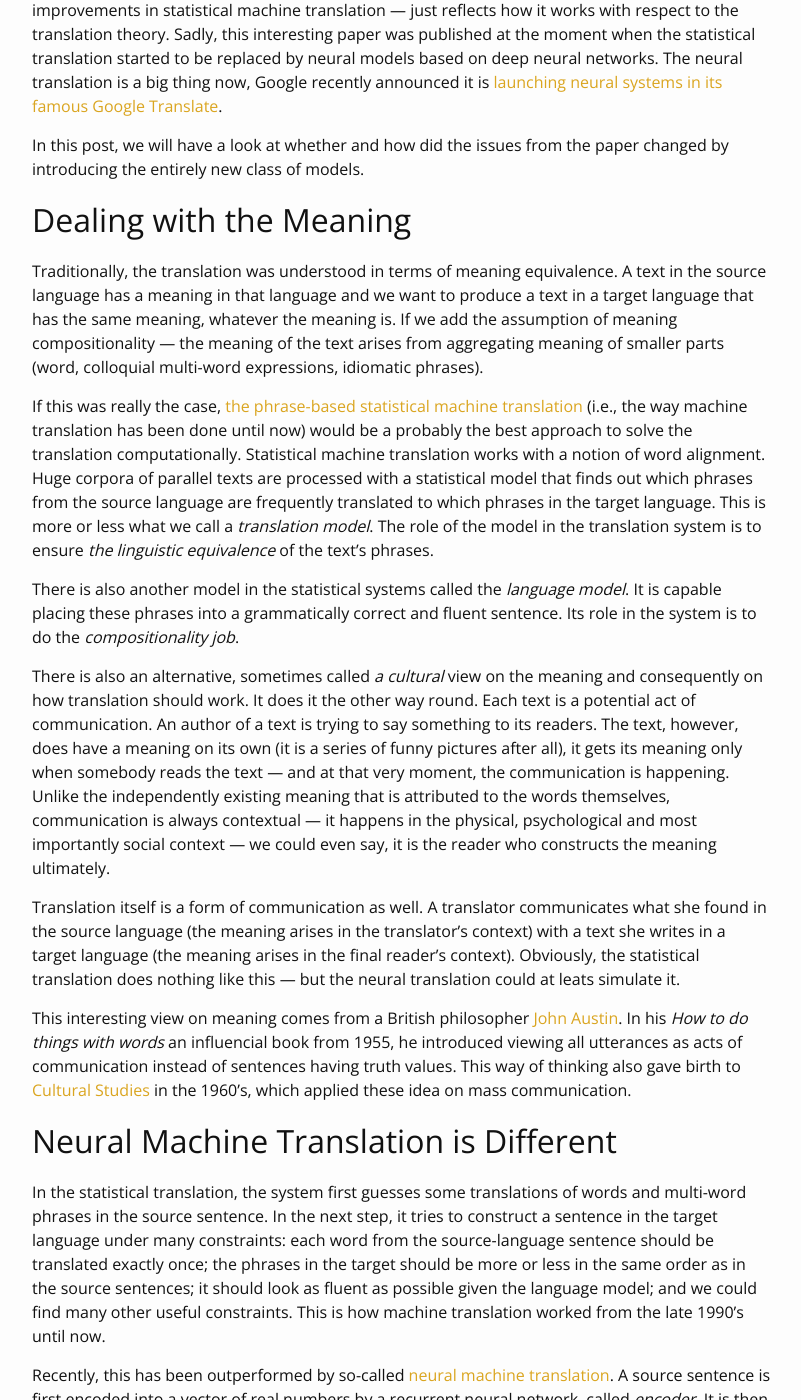
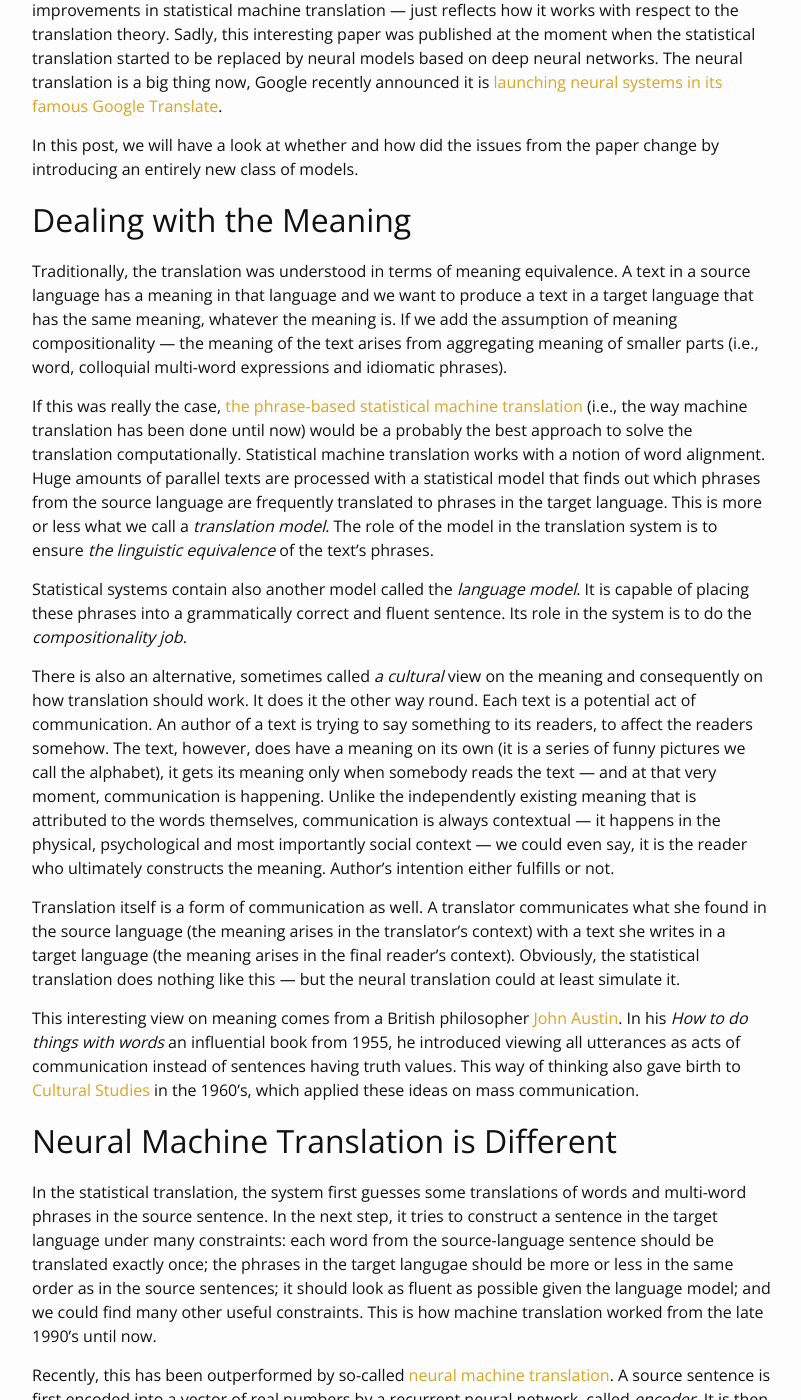
Before and after one commit to jlibovicky/jlibovicky.github.io, a Jekyll site: the page built from _posts/2016-11-26-What-is-NMT-capable-of.md, in a window 1280 px wide and 1400 px high, scrolled down 443 px. Shown: the whole window, without its empty margins (238-1039 px from the left). Built offline with Jekyll 4.4.1, drawn with Linux system fonts in a browser that asks for light colours; some web fonts are replaced; comment, search, counter and statistics services are not loaded; some of the changed text lies outside the part shown.

Commit message:
last changes before publishing

```diff
--- a/_posts/2016-11-26-What-is-NMT-capable-of.md
+++ b/_posts/2016-11-26-What-is-NMT-capable-of.md
@@ -17,56 +17,57 @@ in its famous Google
 Translate](https://research.googleblog.com/2016/09/a-neural-network-for-machine.html).
 
 In this post, we will have a look at whether and how did the issues from the
-paper changed by introducing the entirely new class of models.
+paper change by introducing an entirely new class of models.
 
 ## Dealing with the Meaning
 
 Traditionally, the translation was understood in terms of meaning equivalence.
-A text in the source language has a meaning in that language and we want to
+A text in a source language has a meaning in that language and we want to
 produce a text in a target language that has the same meaning, whatever the
 meaning is. If we add the assumption of meaning compositionality — the meaning
-of the text arises from aggregating meaning of smaller parts (word, colloquial
-multi-word expressions, idiomatic phrases).
+of the text arises from aggregating meaning of smaller parts (i.e., word,
+colloquial multi-word expressions and idiomatic phrases).
 
 If this was really the case, [the phrase-based statistical machine
 translation](https://en.wikipedia.org/wiki/Statistical_machine_translation)
 (i.e., the way machine translation has been done until now) would be a probably
 the best approach to solve the translation computationally.  Statistical
-machine translation works with a notion of word alignment. Huge corpora of
+machine translation works with a notion of word alignment. Huge amounts of
 parallel texts are processed with a statistical model that finds out which
-phrases from the source language are frequently translated to which phrases in
-the target language. This is more or less what we call a _translation model_.
-The role of the model in the translation system is to ensure _the linguistic
+phrases from the source language are frequently translated to phrases in the
+target language. This is more or less what we call a _translation model_.  The
+role of the model in the translation system is to ensure _the linguistic
 equivalence_ of the text's phrases.
 
-There is also another model in the statistical systems called the _language
-model_. It is capable placing these phrases into a grammatically correct and
-fluent sentence. Its role in the system is to do the _compositionality job_.
+Statistical systems contain also another model called the _language model_. It
+is capable of placing these phrases into a grammatically correct and fluent
+sentence. Its role in the system is to do the _compositionality job_.
 
 There is also an alternative, sometimes called _a cultural_ view on the meaning
 and consequently on how translation should work. It does it the other way
-round. Each text is a potential act of communication.  An author of a text is
-trying to say something to its readers. The text, however, does have a meaning
-on its own (it is a series of funny pictures after all), it gets its meaning
-only when somebody reads the text — and at that very moment, the communication
-is happening. Unlike the independently existing meaning that is attributed to
-the words themselves, communication is always contextual — it happens in the
-physical, psychological and most importantly social context — we could even
-say, it is the reader who constructs the meaning ultimately.
+round. Each text is a potential act of communication. An author of a text is
+trying to say something to its readers, to affect the readers somehow. The
+text, however, does have a meaning on its own (it is a series of funny pictures
+we call the alphabet), it gets its meaning only when somebody reads the text —
+and at that very moment, communication is happening. Unlike the independently
+existing meaning that is attributed to the words themselves, communication is
+always contextual — it happens in the physical, psychological and most
+importantly social context — we could even say, it is the reader who ultimately
+constructs the meaning. Author's intention either fulfills or not.
 
 Translation itself is a form of communication as well. A translator
 communicates what she found in the source language (the meaning arises in the
 translator's context) with a text she writes in a target language (the meaning
 arises in the final reader's context). Obviously, the statistical translation
-does nothing like this — but the neural translation could at leats simulate it.
+does nothing like this — but the neural translation could at least simulate it.
 
 This interesting view on meaning comes from a British philosopher [John
-Austin](https://en.wikipedia.org/wiki/J._L._Austin). In his _How to do
-things with words_ an influencial book from 1955, he introduced viewing all
-utterances as acts of communication instead of sentences having truth values.
-This way of thinking also gave birth to [Cultural
+Austin](https://en.wikipedia.org/wiki/J._L._Austin). In his _How to do things
+with words_ an influential book from 1955, he introduced viewing all utterances
+as acts of communication instead of sentences having truth values.  This way of
+thinking also gave birth to [Cultural
 Studies](https://en.wikipedia.org/wiki/Cultural_studies) in the 1960's, which
-applied these idea on mass communication.
+applied these ideas on mass communication.
 
 ## Neural Machine Translation is Different
 
@@ -74,61 +75,63 @@ In the statistical translation, the system first guesses some translations of
 words and multi-word phrases in the source sentence. In the next step, it tries
 to construct a sentence in the target language under many constraints: each
 word from the source-language sentence should be translated exactly once; the
-phrases in the target should be more or less in the same order as in the source
-sentences; it should look as fluent as possible given the language model; and
-we could find many other useful constraints. This is how machine translation
-worked from the late 1990's until now.
+phrases in the target langugae should be more or less in the same order as in
+the source sentences; it should look as fluent as possible given the language
+model; and we could find many other useful constraints. This is how machine
+translation worked from the late 1990's until now.
 
 Recently, this has been outperformed by so-called [neural machine
-translation](https://en.wikipedia.org/wiki/Neural_machine_translation). A
+translation](https://en.wikipedia.org/wiki/Neural_machine_translation).  A
 source sentence is first encoded into a vector of real numbers by a recurrent
 neural network, called _encoder_. It is then used by another recurrent neural
 network, a _decoder_ that generates the sentence in the target language. You
 can imagine it as one machine that consumes the words of the input sentence and
-every time it gets a word, it changes its inner state (a vector of real
+every time it receives a word, it changes its inner state (a vector of real
 numbers). When this is finished, we take this vector and put it into another
 machine that outputs words and every time it outputs a word, it changes its
-inner state. (In practice, it is more complicate, so called beam search is
+inner state. (In practice, it is more complicated, so called beam search is
 used, which we can imagine like running several of these machines in parallel
 and always keeping few best incomplete hypotheses and compare them at the end.)
 More advanced models are also capable to look how the encoder network
 represented the input words and using so called _attention-mechanism_ — it can
 focus only on some parts of the input sentence.
 
-While thinking about the neural systems, we can entirely get rid of the notion
-of linguistic equivalence and compositionality. The message of the input
+![Neural translation animation](/assets/nmt.gif)
+
+While thinking about the neural systems, we can get rid of the notion of
+linguistic equivalence and compositionality entirely. The message of the input
 sentences is encoded into a numerical representation which is then used to
 generate a sentence in target language.
 
-In the previous section, I said that the meaning arises not only the sentence
-itself, but also the context in which it is received. A neural model can take
-it into consideration much easier than the statistical models.  There exist
-methods that are able to embed a whole text into a real-valued vector (they are
-used e.g., for similarity search or sentiment analysis). By adding this vector
-on the input of the network, the translation system can get aware of the
-linguistic context of the text, from which it can get very get notion of the
-social context. Social groups have their special ways of communication (so
+In the previous section, I said that the meaning arises from not only the
+sentence itself, but also the context in which it is received. A neural model
+can take it into consideration much more easily than the statistical models.
+There exist methods that are able to embed a whole text into a real-valued
+vector (they are used e.g., for similarity search or sentiment analysis). By
+adding this vector on the input of the network, the translation system can get
+aware of the linguistic context of the text, from which it can get notion of
+the social context. Social groups have their special ways of communication (so
 called sociolects), different language is used in different situations. If
 there is enough training data, the neural models are certainly able to
 distinguish the contexts just by observing the texts which reflect the contexts
-as a side effect. In statistical machine translation, it was done so-called
-domain adaptation, there must have a separate system for each of the domains
-(e.g., that you are translation sports news or a text for medical
+as a side effect. In statistical machine translation, it was done by so-called
+domain adaptation, there must have been a separate system for each of the
+domains (e.g., that you are translation sports news or a text for medical
 professionals).
 
 ## What is next?
 
 The neural machine translation is a very young method and therefore there is
 still a huge room for improvement. Similarly to the previous paradigm, people
-come with more and more tricks, how to train the model better, find new ways
-how to represent the input. Researcher in machine translation are very
-competitive, there is an annual competition on [Workshop on Machine
+come with more and more tricks, how to train the model better and find new ways
+how to represent the input. Researchers in machine translation are very
+competitive, there is a competition on [Workshop on Machine
 Translation](http://www.statmt.org/wmt16/) where the researches introduce their
 new cool tricks every year.
 
 Cross-lingual techniques also seem very promising. Google recently published a
 [paper on cross-lingual language
 representation](https://arxiv.org/abs/1611.04558) that can be used to train
-translation for language pairs we do not have much training data with the
+translation for language pairs we do not have much training data for, with the
 help other more resource-rich language pairs. Ultimately, all language data can
 be used to benefit any translation direction.
```
Also changed, not shown: other parts of _posts/2016-11-26-What-is-NMT-capable-of.md (+1 -1 lines), _posts/2016-11-26-Co-svede-neuronovy-preklad.md (+56 -51 lines).
